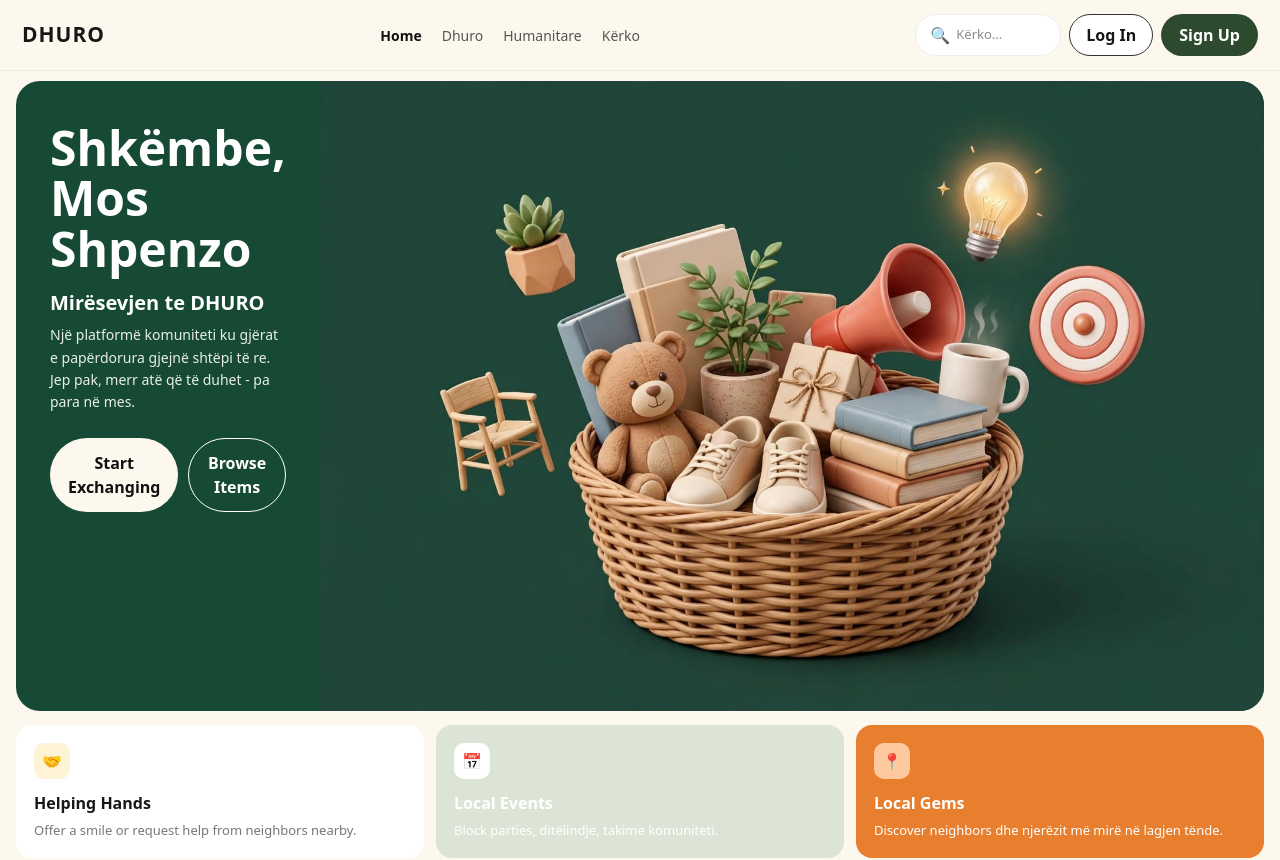
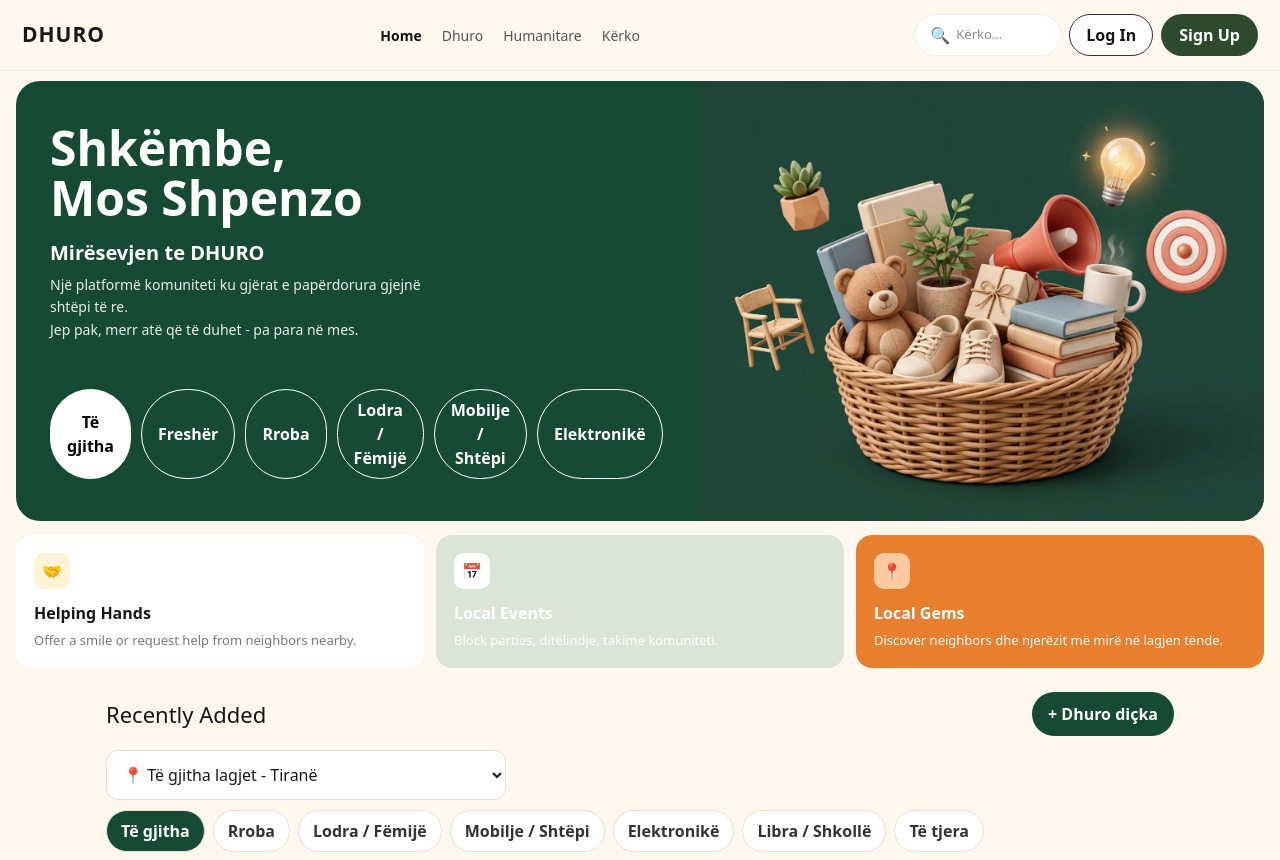
Before and after one commit to olsiinovacioni-web/Dhuro, a Next.js app: page / in a window 1280 px wide. Shown: the top 860 px of the page. Built offline with nearby package versions, Linux system fonts and the light colour scheme.

Commit message:
Update page.tsx

```diff
--- a/app/page.tsx
+++ b/app/page.tsx
@@ -79,8 +79,11 @@ export default function Home() {
               <p style={{ fontSize: 20, margin: '14px 0 6px', fontWeight: 600 }}>Mirësevjen te DHURO</p>
               <p style={{ fontSize: 14, lineHeight: 1.6, opacity: 0.9, maxWidth: 380, margin: 0 }}>Një platformë komuniteti ku gjërat e papërdorura gjejnë shtëpi të re.<br />Jep pak, merr atë që të duhet - pa para në mes.</p>
               <div style={{ display: 'flex', gap: 10, marginTop: 24 }}>
-                <button onClick={() => setShowModal(true)} style={{ background: '#FDF8EE', color: '#111', border: 'none', borderRadius: 999, padding: '12px 18px', fontWeight: 700, cursor: 'pointer' }}>Start Exchanging</button>
-                <button onClick={() => document.getElementById('recent')?.scrollIntoView({ behavior: 'smooth' })} style={{ background: 'transparent', color: 'white', border: '1.5px solid white', borderRadius: 999, padding: '12px 18px', fontWeight: 700, cursor: 'pointer' }}>Browse Items</button>
+<div style={{ display: 'flex', gap: 10, marginTop: 24 }}>
+  {['Të gjitha','Freshër','Rroba','Lodra / Fëmijë','Mobilje / Shtëpi','Elektronikë'].map(t => (
+    <button key={t} style={{ padding: '8px 16px', borderRadius: 999, border: '1px solid #fff', background: t === 'Të gjitha' ? '#fff' : 'transparent', color: t === 'Të gjitha' ? '#000' : '#fff', fontWeight: '600', cursor: 'pointer' }}>{t}</button>
+  ))}
+</div>
               </div>
             </div>
            <div style={{ display: 'flex', gap: '16px' }}>
```
